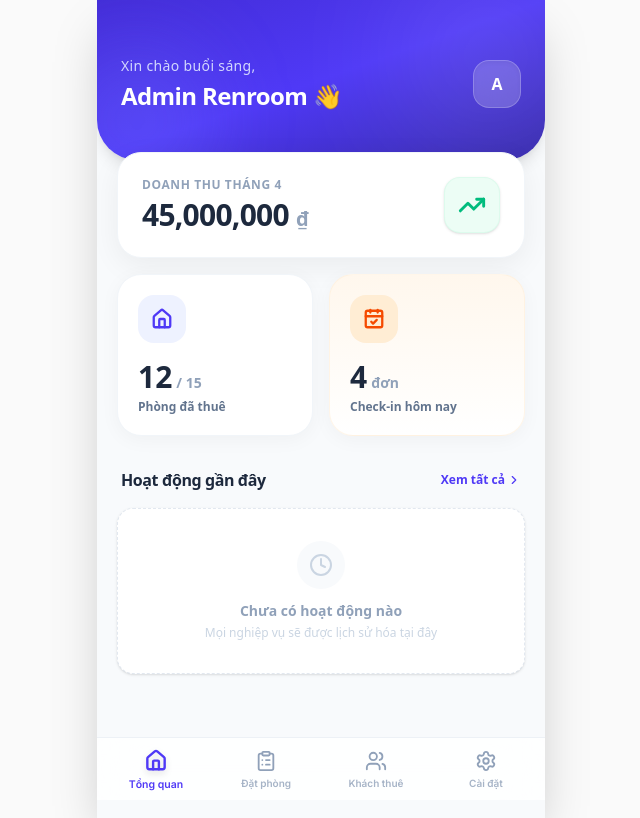
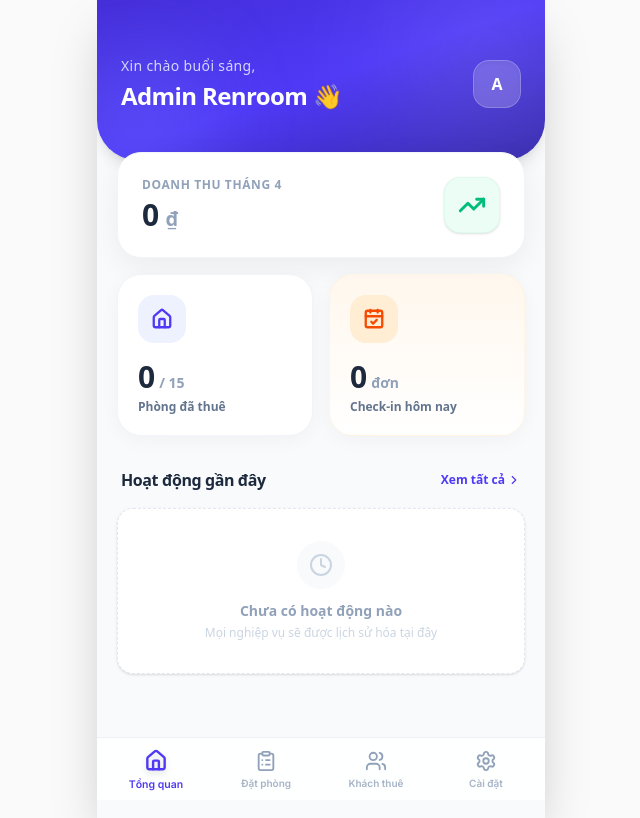
Before and after one commit to ngkienmkqn/renroom-mobile-pms, a Next.js app: page / in a window 1280 px wide. Shown: the whole page, without its empty margins (319-959 px from the left). Built offline with nearby package versions, Linux system fonts and the light colour scheme.

Commit message:
fix: empty dashboard stats for testing real data

```diff
--- a/app/page.tsx
+++ b/app/page.tsx
@@ -29,7 +29,7 @@ export default function Dashboard() {
           <div className="col-span-2 bg-white rounded-3xl p-6 shadow-[0_8px_30px_rgb(0,0,0,0.06)] border border-slate-100 flex justify-between items-center active:scale-[0.98] transition-transform">
             <div>
               <p className="text-slate-400 text-xs uppercase font-extrabold tracking-wider mb-1">Doanh thu tháng 4</p>
-              <h2 className="text-3xl font-black text-slate-800 tracking-tight">45,000,000 <span className="text-xl text-slate-400 font-bold">₫</span></h2>
+              <h2 className="text-3xl font-black text-slate-800 tracking-tight">0 <span className="text-xl text-slate-400 font-bold">₫</span></h2>
             </div>
             <div className="w-14 h-14 bg-emerald-50 text-emerald-500 rounded-2xl shadow-sm border border-emerald-100/50 flex justify-center items-center">
               <TrendingUp size={28} strokeWidth={2.5} />
@@ -41,7 +41,7 @@ export default function Dashboard() {
             <div className="w-12 h-12 bg-indigo-50 text-indigo-600 rounded-2xl flex justify-center items-center mb-4">
               <Home size={22} strokeWidth={2.5} />
             </div>
-            <h3 className="text-3xl font-black text-slate-800">12<span className="text-sm font-semibold text-slate-400 ml-1">/ 15</span></h3>
+            <h3 className="text-3xl font-black text-slate-800">0<span className="text-sm font-semibold text-slate-400 ml-1">/ 15</span></h3>
             <p className="text-slate-500 text-xs font-semibold mt-1">Phòng đã thuê</p>
           </div>
 
@@ -50,7 +50,7 @@ export default function Dashboard() {
             <div className="w-12 h-12 bg-orange-100 text-orange-600 rounded-2xl flex justify-center items-center mb-4">
               <CalendarCheck size={22} strokeWidth={2.5} />
             </div>
-            <h3 className="text-3xl font-black text-slate-800">4<span className="text-sm font-semibold text-slate-400 ml-1">đơn</span></h3>
+            <h3 className="text-3xl font-black text-slate-800">0<span className="text-sm font-semibold text-slate-400 ml-1">đơn</span></h3>
             <p className="text-slate-500 text-xs font-semibold mt-1">Check-in hôm nay</p>
           </div>
         </section>
```
